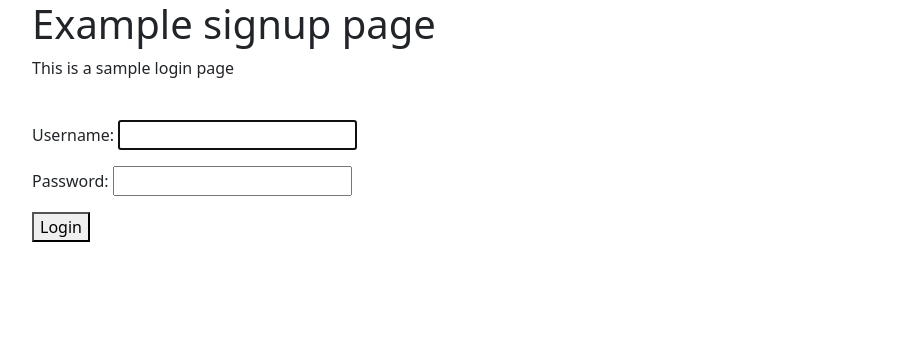
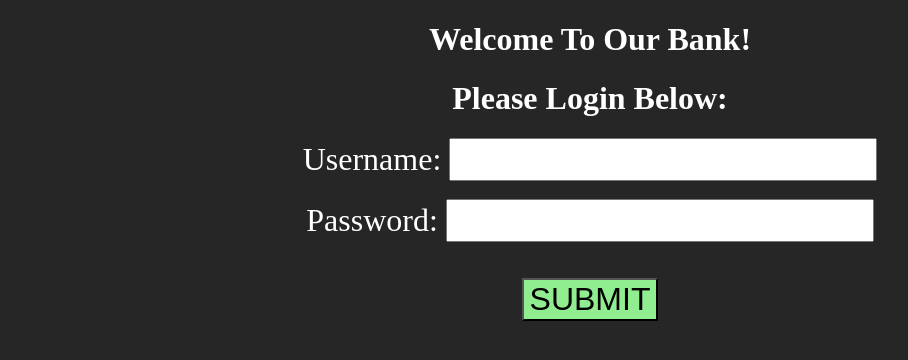
Before and after one commit to Endritz/CSI-3450, a Django app: page /login/ in a window 1280 px wide. Shown: the top 360 px of the page, without its empty margins (50-958 px from the left). Run offline with Django 3.2, Linux system fonts and the light colour scheme.

Commit message:
userLogin

```diff
--- a/classicmodels/templates/classicmodels/userLogin.html
+++ b/classicmodels/templates/classicmodels/userLogin.html
@@ -1,41 +1,38 @@
 <!DOCTYPE html>
-<html lang="en">
+<html style="background-color: #262626">
 <head>
-	<meta charset="UTF-8">
-	<meta name="viewport" content="width=device-width, initial-scale=1.0">
-	<!-- Bootstrap CDN link below for CSS and JS-->
-	<!-- All documentation can be found on https://getbootstrap.com/docs/3.4/css/ -->
-
-	<link href="https://cdn.jsdelivr.net/npm/bootstrap@5.0.0-beta3/dist/css/bootstrap.min.css" rel="stylesheet"
-		integrity="sha384-eOJMYsd53ii+scO/bJGFsiCZc+5NDVN2yr8+0RDqr0Ql0h+rP48ckxlpbzKgwra6"
-		crossorigin="anonymous">
-
-	<script src="https://cdn.jsdelivr.net/npm/bootstrap@5.0.0-beta3/dist/js/bootstrap.bundle.min.js"
-		integrity="sha384-JEW9xMcG8R+pH31jmWH6WWP0WintQrMb4s7ZOdauHnUtxwoG2vI5DkLtS3qm9Ekf"
-		crossorigin="anonymous"></script>
-
-<!--
-	<script src="https://cdn.jsdelivr.net/npm/@popperjs/core@2.9.1/dist/umd/popper.min.js"
-		integrity="sha384-SR1sx49pcuLnqZUnnPwx6FCym0wLsk5JZuNx2bPPENzswTNFaQU1RDvt3wT4gWFG"
-		crossorigin="anonymous"></script>
-
-	<script src="https://cdn.jsdelivr.net/npm/bootstrap@5.0.0-beta3/dist/js/bootstrap.min.js"
-		integrity="sha384-j0CNLUeiqtyaRmlzUHCPZ+Gy5fQu0dQ6eZ/xAww941Ai1SxSY+0EQqNXNE6DZiVc"
-		crossorigin="anonymous"></script>
--->
-
-	<title>Login Page</title>
+    <title>Login</title>
 </head>
 <body>
-	<div class="container">
-		<h1>Example signup page</h1>
-		<p>This is a sample login page</p>
-		<br/>
-		<form method="POST">
-			{% csrf_token %}
-			{{ form.as_p}}
-			<button type="submit" name="button"> Login</button>
-		</form>
-	</div>
+
+	<h1 style="color: white; text-align: center;">Welcome To Our Bank!</h1>
+    <h1 style="color: white; text-align: center;">Please Login Below:</h1>
+
+<style>
+    input, label, button{
+        font-size: xx-large;
+    }
+    input{
+        color: black;
+    }
+</style>
+
+<div style="text-align: center;">
+<form>
+  <label style="color: white;">Username: </label>
+  <input readonly type="text" value="{{username}}">
+
+  <br>
+  <br>
+  <label style="color: white;">Password: </label>
+  <input readonly type="text" value="{{password}}">
+  <br>
+  <br>
+  <br>
+  </form>
+
+  <a href={% url 'homepage' %}><button style="background-color: lightgreen;">SUBMIT</button></a>
+  </div>
+
 </body>
 </html>
```
